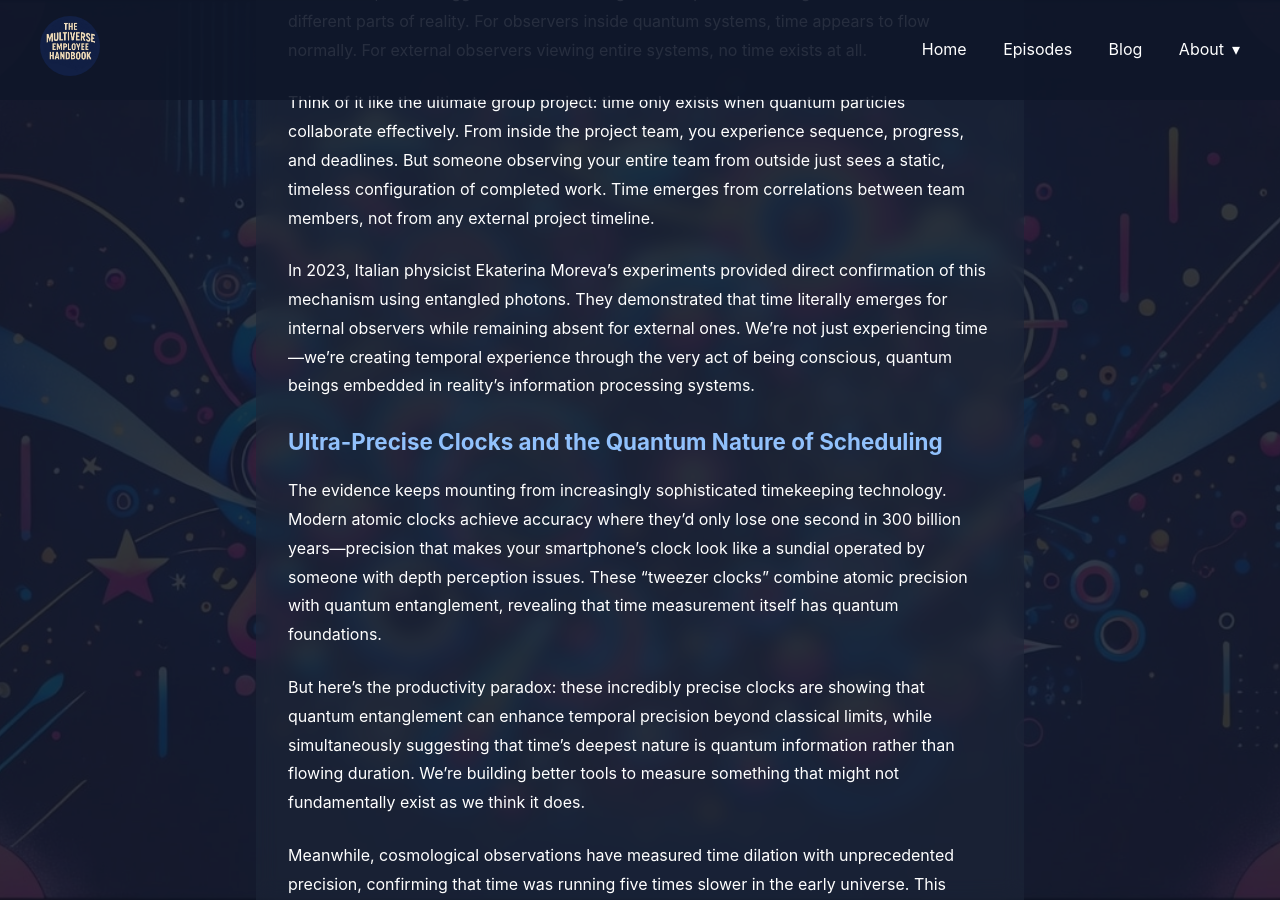
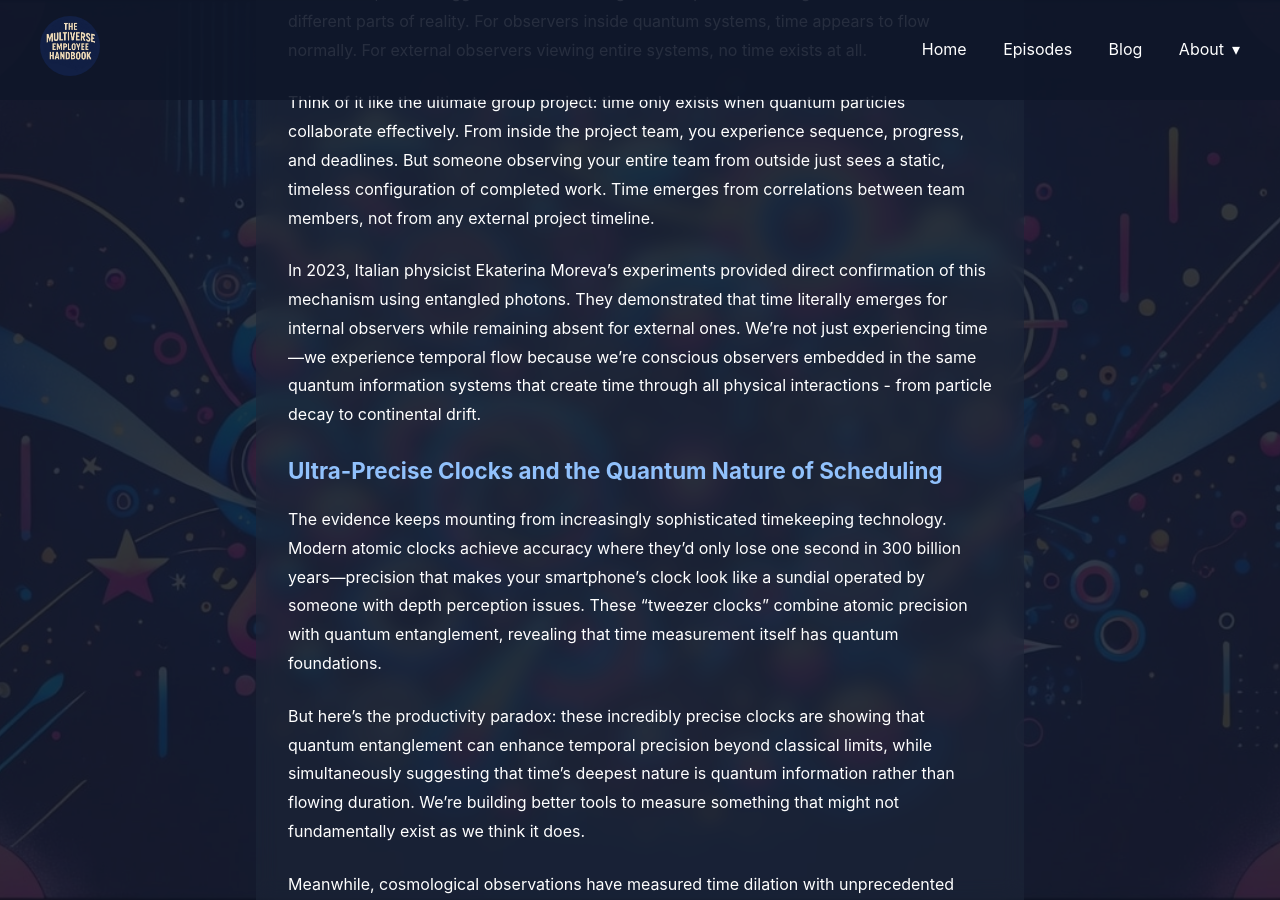
Before and after one commit to forward6/tmeh, a Jekyll site: the page built from _posts/2025-06-23-temporal-resources-managing-time-when-time-doesnt-exist.md, in a window 1280 px wide and 900 px high, scrolled down 3187 px. Built offline with Jekyll 4.4.1, drawn with Linux system fonts in a browser that asks for light colours.

Commit message:
one small correction

```diff
--- a/_posts/2025-06-23-temporal-resources-managing-time-when-time-doesnt-exist.md
+++ b/_posts/2025-06-23-temporal-resources-managing-time-when-time-doesnt-exist.md
@@ -50,7 +50,7 @@ Recent experimental breakthroughs have validated something called the Page-Woott
 
 Think of it like the ultimate group project: time only exists when quantum particles collaborate effectively. From inside the project team, you experience sequence, progress, and deadlines. But someone observing your entire team from outside just sees a static, timeless configuration of completed work. Time emerges from correlations between team members, not from any external project timeline.
 
-In 2023, Italian physicist Ekaterina Moreva's experiments provided direct confirmation of this mechanism using entangled photons. They demonstrated that time literally emerges for internal observers while remaining absent for external ones. We're not just experiencing time—we're creating temporal experience through the very act of being conscious, quantum beings embedded in reality's information processing systems.
+In 2023, Italian physicist Ekaterina Moreva's experiments provided direct confirmation of this mechanism using entangled photons. They demonstrated that time literally emerges for internal observers while remaining absent for external ones. We're not just experiencing time—we experience temporal flow because we're conscious observers embedded in the same quantum information systems that create time through all physical interactions - from particle decay to continental drift.
 
 ### Ultra-Precise Clocks and the Quantum Nature of Scheduling
 
```
